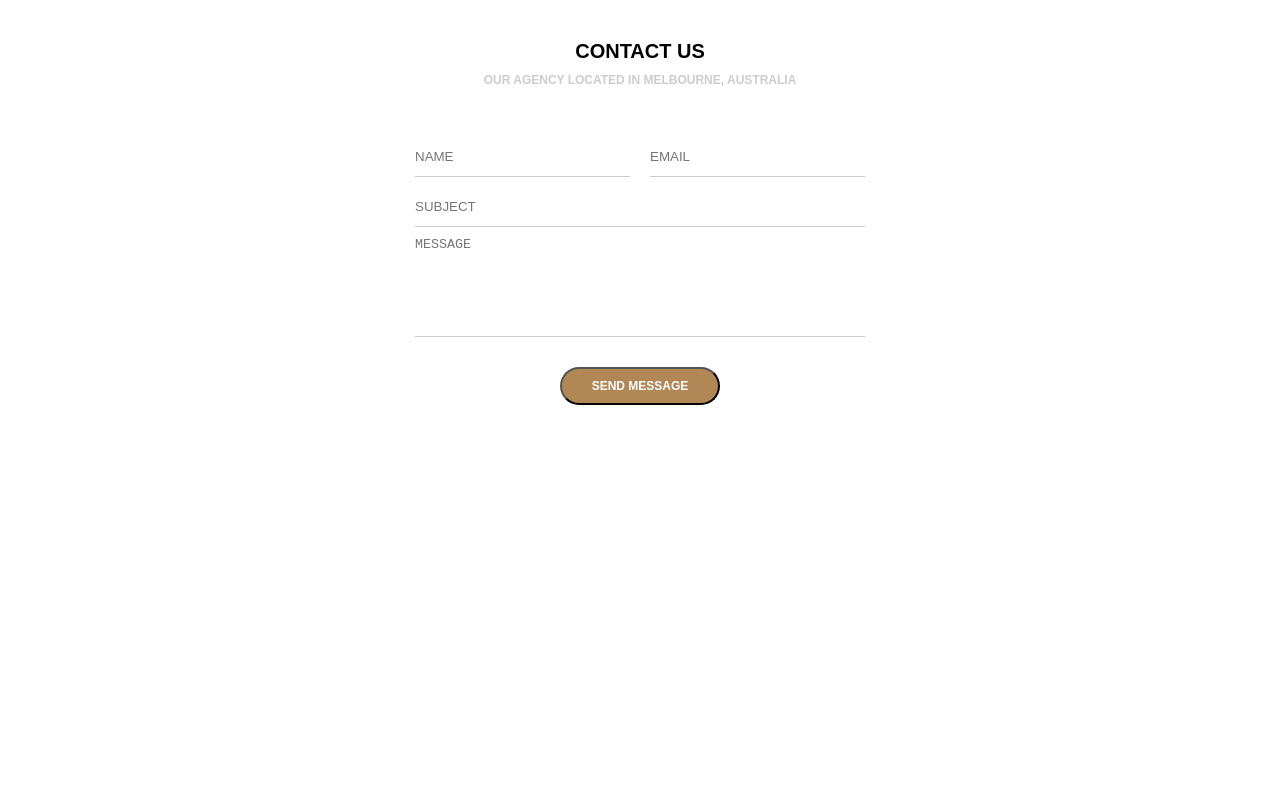
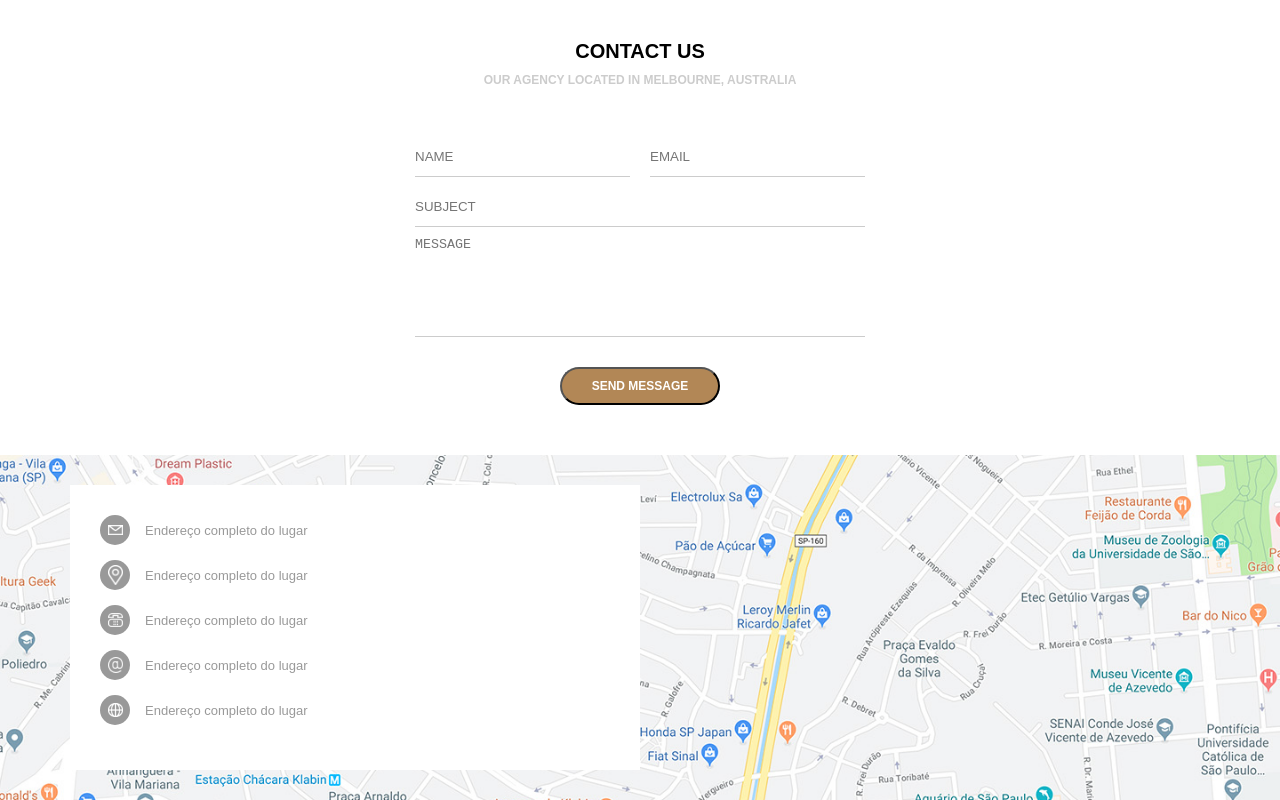
Before and after one commit to kauamoro/projeto-site-awax, a plain HTML site: page index.html in a window 1280 px wide. Shown: the part 5426-6226 px from the top of the page. Before the commit the page ends 5881 px from the top, so only its background shows below. Drawn offline with Linux system fonts and the light colour scheme; a web font is replaced by a local one.

Commit message:
Parte dos informações criada

```diff
--- a/assets/css/style.css
+++ b/assets/css/style.css
@@ -768,3 +768,48 @@ header{
 .section-contact--split input:first-child {
     margin-right:20px;
 }
+
+
+
+
+
+/*PARTE INFORMAÇÕES*/
+
+.section-map{
+    background-image: url('../images/mapa.jpg');
+    background-size: cover;
+    background-position: center;
+    padding: 30px 0px 30px 0px;
+}
+.section-map--area{
+    width: 100vw;
+    max-width: 1140px;
+    margin: auto;
+}
+.section-map--info{
+    width: 50%;
+    padding: 30px;
+    background-color: #fff;
+    color: #000;
+}
+.section-map--info-item{
+    display: flex;
+    align-items: center;
+    color: #999;
+    margin-bottom: 15px;
+}
+.section-map--info-item-img{
+    width: 30px;
+    height: 30px;
+    display: inline-flex;
+    justify-content: center;
+    align-items: center;
+    padding: 5px;
+    background-color: #999;
+    margin-right: 15px;
+    border-radius: 15px;
+}
+.section-map--info-item-img img{
+    width: 15px;
+    height: auto;
+}
--- a/index.html
+++ b/index.html
@@ -553,6 +553,43 @@
             </div>
         </section>
 
+        <section class="section-map">
+            <div class="section-map--area">
+                <div class="section-map--info">
+                    <div class="section-map--info-item">
+                        <div class="section-map--info-item-img">
+                            <img src="assets/images/carta.png" alt="">
+                        </div>
+                        Endereço completo do lugar
+                    </div>
+                    <div class="section-map--info-item">
+                        <div class="section-map--info-item-img">
+                            <img src="assets/images/localizacao.png" alt="">
+                        </div>
+                        Endereço completo do lugar
+                    </div>
+                    <div class="section-map--info-item">
+                        <div class="section-map--info-item-img">
+                            <img src="assets/images/telefone.png" alt="">
+                        </div>
+                        Endereço completo do lugar
+                    </div>
+                    <div class="section-map--info-item">
+                        <div class="section-map--info-item-img">
+                            <img src="assets/images/arroba.png" alt="">
+                        </div>
+                        Endereço completo do lugar
+                    </div>
+                    <div class="section-map--info-item">
+                        <div class="section-map--info-item-img">
+                            <img src="assets/images/web.png" alt="">
+                        </div>
+                        Endereço completo do lugar
+                    </div>
+                </div>
+            </div>
+        </section>
+
     </main>
     <footer>
 
```
Also changed, not shown: assets/images/mapa.jpg (added).
